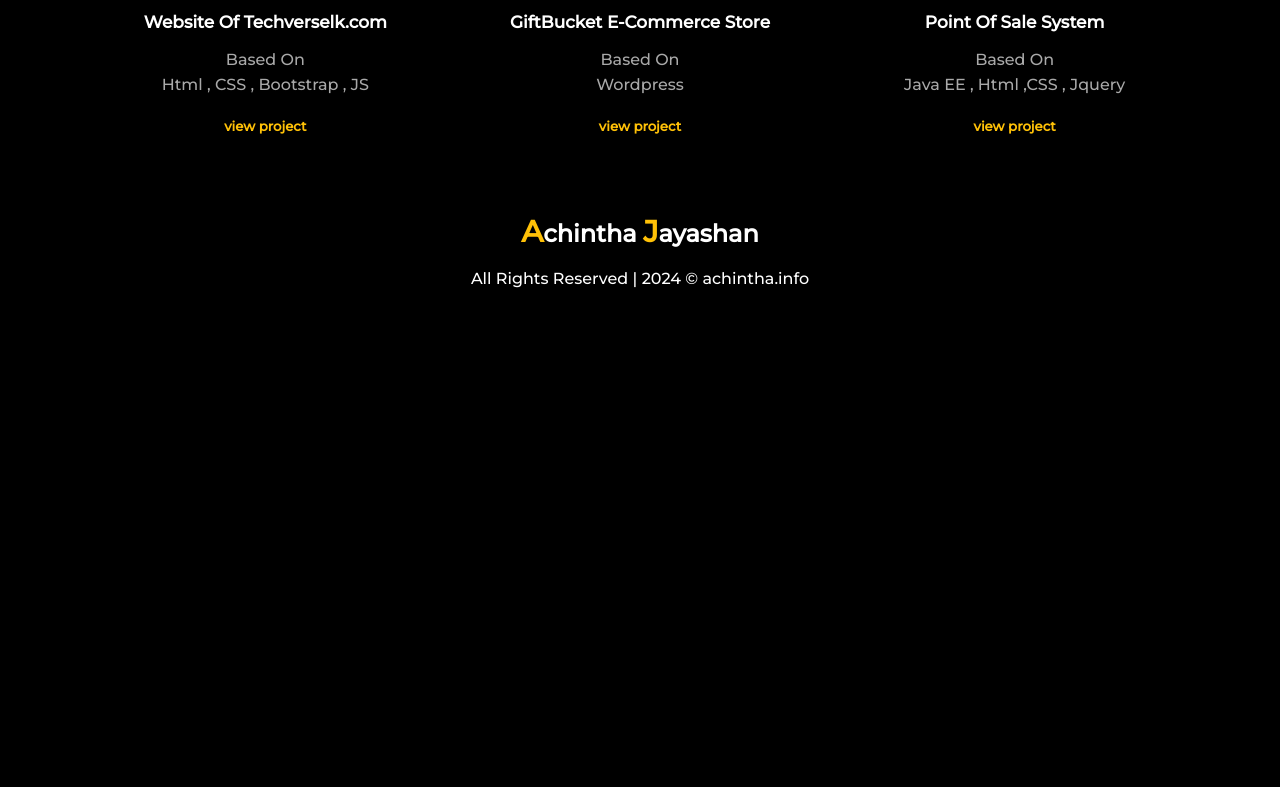
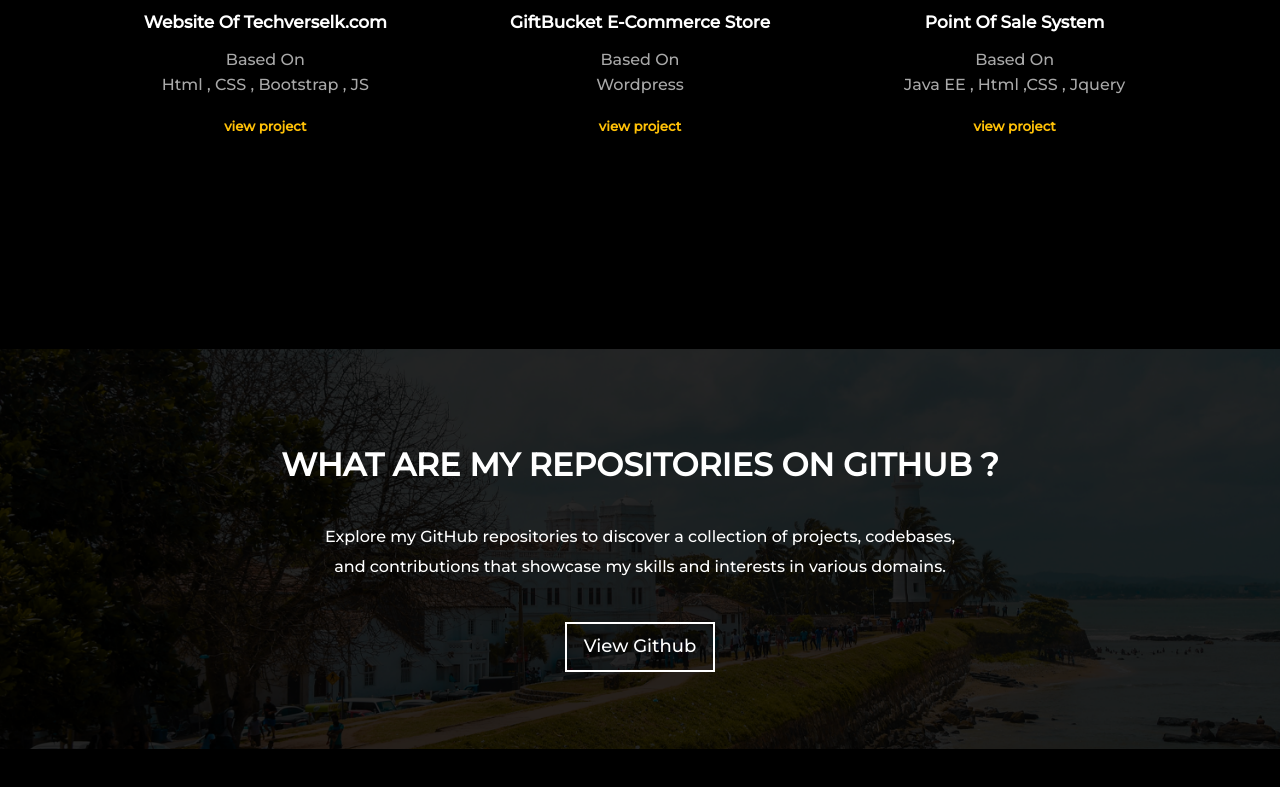
Before and after one commit to achinthajayashan/Portfolio-2024, a plain HTML site: page index.html in a window 1280 px wide. Shown: the part 3523-4310 px from the top of the page. Before the commit the page ends 3865 px from the top, so only its background shows below. Drawn offline with Linux system fonts and the light colour scheme.

Commit message:
github view section

```diff
--- a/assets/styles/Style.css
+++ b/assets/styles/Style.css
@@ -100,6 +100,7 @@ button {
     border: 2px white solid;
     background-color: transparent;
     color: white;
+    cursor: pointer;
 }
 
 button:hover{
@@ -248,6 +249,7 @@ svg{
     width: 100vw;
     height: auto;
     color: white;
+    margin-bottom: 15%;
 }
 
 .projects h2{
--- a/index.html
+++ b/index.html
@@ -191,6 +191,13 @@
 
         </div>
     </section>
+
+    <section class="hiremesec">
+        <h1>WHAT ARE MY REPOSITORIES ON GITHUB ?</h1>
+        <p>Explore my GitHub repositories to discover a collection of projects, codebases, and contributions that showcase my skills and interests in various domains.</p>
+        <button>View Github</button>
+    </section>
+
 </main>
 
 <footer>
```
